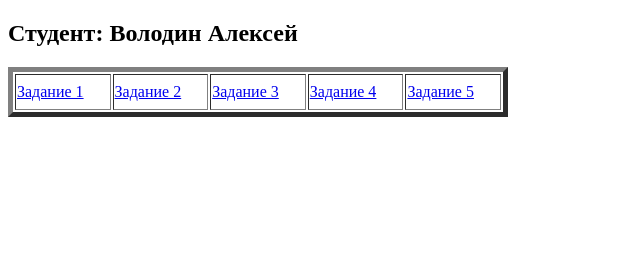
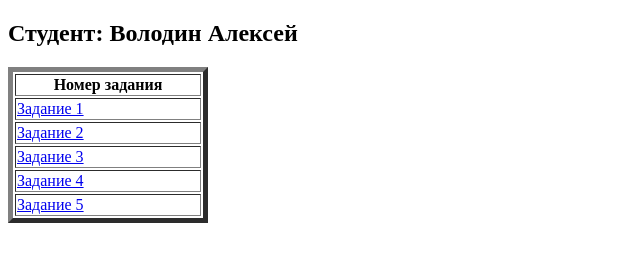
Before and after one commit to LechaV063/embedded, a plain HTML site: page index.html in a window 1280 px wide. Shown: the whole page, without its empty margins (0-640 px from the left). Drawn offline with Linux system fonts and the light colour scheme.

Commit message:
fix some orfagaphia bags

```diff
--- a/index.html
+++ b/index.html
@@ -7,12 +7,23 @@
 </head>
 <body>
     <h2>Студент: Володин Алексей</h2>
-    <table border="5" width="500" height="50">
+    <table border="5" width="200" height="50">
+        <tr>
+            <th>Номер задания</th>
+        </tr>
         <tr>
             <td><a href="task1.html">Задание 1</a></td>
+        </tr>
+        <tr>
             <td><a href="task2.html">Задание 2</a></td>
+        </tr>
+        <tr>
             <td><a href="task3.html">Задание 3</a></td>
+        </tr>
+        <tr>
             <td><a href="task4.html">Задание 4</a></td>
+        </tr>
+        <tr>
             <td><a href="task5.html">Задание 5</a></td>
         </tr>
     </table>
```
Also changed, not shown: task1.html (+2 -2 lines), task2.html (+1 -1 lines).
